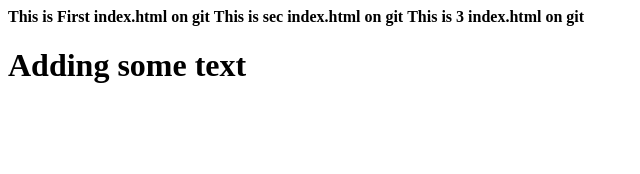
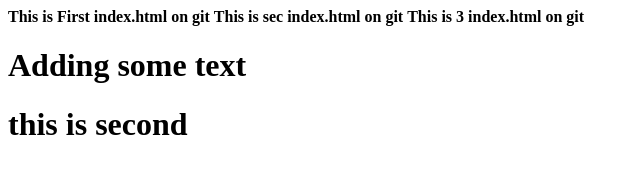
Before and after one commit to avadhuts-cuelogic/angularWork, a plain HTML site: page index.html in a window 1280 px wide. Shown: the whole page, without its empty margins (0-640 px from the left). Drawn offline with Linux system fonts and the light colour scheme.

Commit message:
Update index.html

```diff
--- a/index.html
+++ b/index.html
@@ -5,5 +5,6 @@
   	 <b> This is sec index.html on git</b>
   	 <b> This is 3 index.html on git</b>
      <h1>Adding some text</h1>
+     <h1>this is second</h1>
   </body>
 </html>
```
